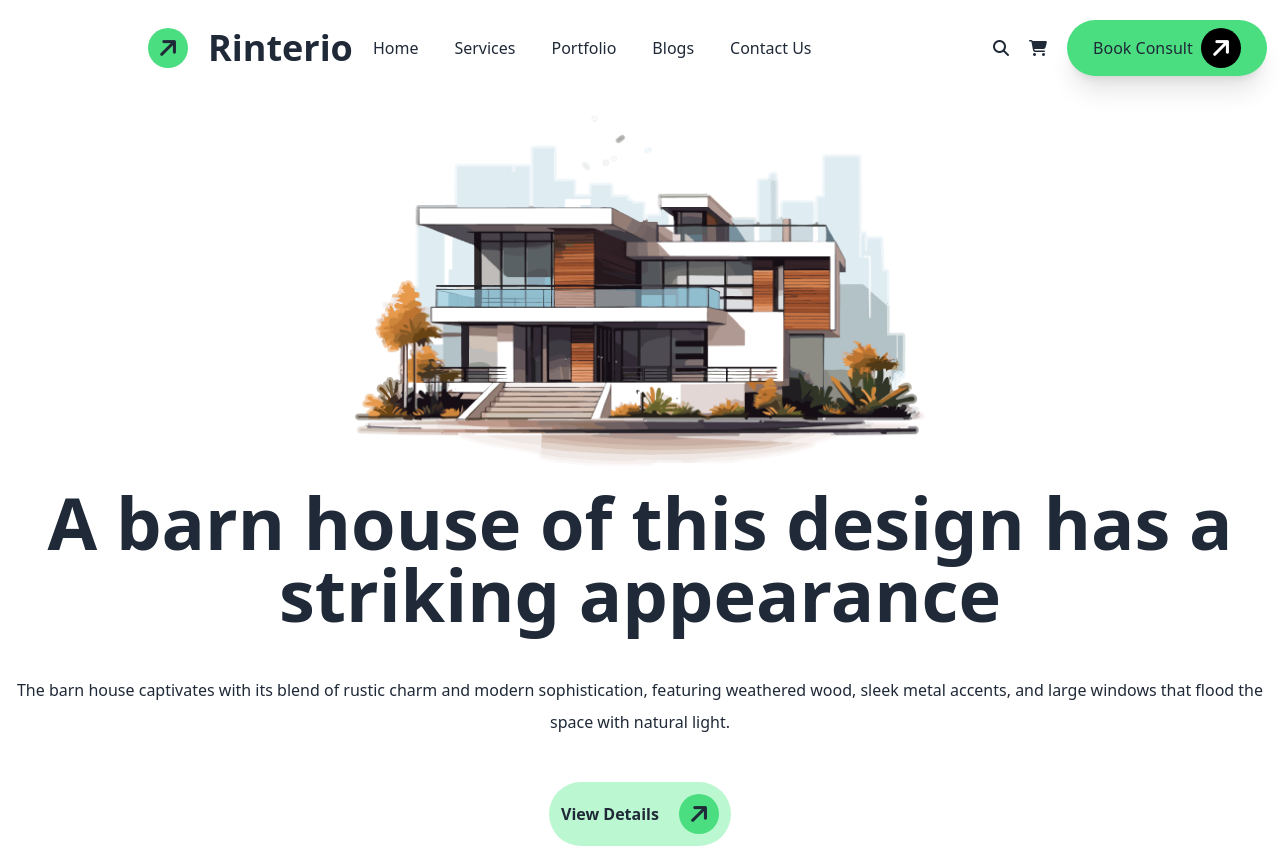
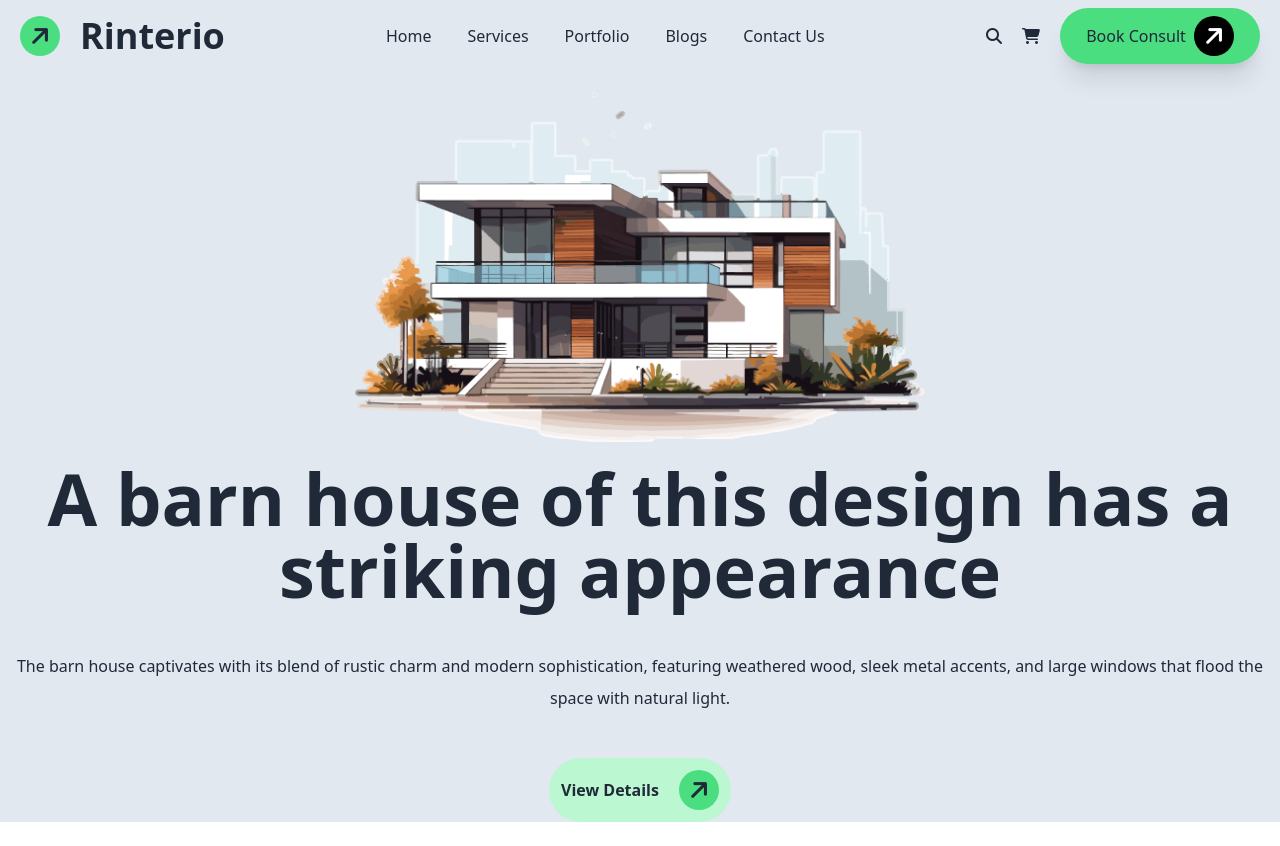
Before and after one commit to romel91/Rinterio-tailwind, a plain HTML site: page index.html in a window 1280 px wide. After the commit the page ends 822 px from the top, so only its background shows below. Drawn offline with nearby package versions, Linux system fonts and the light colour scheme.

Commit message:
screen size updated

```diff
--- a/index.html
+++ b/index.html
@@ -6,6 +6,7 @@
     <title>Rinterio</title>
     <script src="https://kit.fontawesome.com/bc5ce4f054.js" crossorigin="anonymous"></script>
     <link href="https://cdn.jsdelivr.net/npm/daisyui@4.12.10/dist/full.min.css" rel="stylesheet" type="text/css" />
+    <link rel="stylesheet" href="/style.css">
     <script src="https://cdn.tailwindcss.com"></script>
     <script>
         tailwind.config = {
@@ -19,24 +20,23 @@
           }
       </script>
 </head>
-<body>
-    <main class="max-w-screen-xl mx-auto">
+<body class="bg-slate-200">
         <!-- Navbar section -->
-        <section>
-            <nav class="w-full max-w-screen-lg mx-auto p-5">
-                <div class="flex items-center justify-between gap-5">
-                    <!-- Logo and Icon Section -->
+        <header>
+            <nav class="container mx-auto px-3 ">
+                <div class="navbar">
+                   <div class="navbar-start">
                     <div class="flex gap-2 items-center justify-center md:gap-5">
                         <div class="text-center">
-                            <i class="fa-solid fa-arrow-right font-bold text-2xl w-10 -rotate-45 bg-green-400 rounded-full p-1 border-0"></i>
+                            <i class="fa-solid fa-arrow-right font-bold text-2xl h-10 w-10 -rotate-45 bg-green-400 rounded-full p-1 border-0"></i>
                         </div>
                         <div>
                             <a class="text-2xl md:text-4xl font-bold">Rinterio</a>
                         </div>
                     </div>
+                   </div>
 
-                    <!-- Navigation Links (hidden on small screens) -->
-                    <div class="hidden md:flex md:gap-5 md:items-center md:justify-center">
+                    <div class="md:navbar-center hidden md:flex md:gap-5 md:items-center md:justify-center md:ml-8 ">
                         <ul class="flex gap-6 md:gap-9 items-center md:w-[600px]">
                             <li><a href="">Home</a></li>
                             <li><a href="">Services</a></li>
@@ -46,11 +46,10 @@
                         </ul>
                     </div>
 
-                    <!-- Search and Cart (hidden on small screens) -->
-                    <div class="hidden md:flex md:gap-5 items-center">
+                    <div class="hidden md:navbar-end md:flex md:gap-5">
                         <i class="fa-solid fa-magnifying-glass"></i>
                         <i class="fa-solid fa-cart-shopping"></i>
-                        <div class="flex items-center justify-center bg-green-400 rounded-full shadow-xl p-2 w-[150px] md:w-[200px] gap-2">
+                        <div class="flex items-center justify-center bg-green-400 rounded-full shadow-xl p-2 w-[200px] gap-2">
                             <button class="text-center"><a href="">Book Consult</a></button>
                             <div class="text-center">
                                 <i class="fa-solid fa-arrow-right font-bold text-2xl text-white -rotate-45 bg-black rounded-full w-10 p-1"></i>
@@ -59,25 +58,25 @@
                     </div>
 
                     <!-- Hamburger Menu (visible only on small screens) -->
-                    <div class="md:hidden flex items-center justify-center">
+                    <div class="md:hidden navbar-end">
                         <button class="text-2xl">
                             <i class="fa-solid fa-bars"></i>
                         </button>
                     </div>
                 </div>
-
-                <!-- Banner section -->
-
             </nav>
-            <div class="flex flex-col gap-5 md:flex md:flex-col md:items-center md:justify-center md:gap-5 mx-auto md:mx-auto">
-                <div class="mt-5 md:mt-5">
-                    <img class="w-full" src="./assets/banner.png" alt="Banner Image">
+        </header>
+        <!-- ........ -->
+         <main>
+            <!-- Banner Section -->
+            <section>
+                <div class="md:container flex flex-col gap-5 md:flex md:flex-col md:items-center md:justify-center md:gap-5 md:mx-auto">
+                    <div class="mt-5 md:mt-5 ">
+                        <img class="w-full text-center" src="./assets/banner.png" alt="Banner Image">
                     </div>
-
-                <!-- Content Section -->
                     <div>
-                    <div class="flex flex-col justify-center items-center gap-5">
-                        <h1 class="text-3xl md:text-5xl lg:text-7xl font-bold text-center">
+                        <div class="flex flex-col justify-center items-center gap-5 md:flex md:flex-col md:items-center md:justify-center md:gap-5 ">
+                            <h1 class="text-3xl md:text-5xl lg:text-7xl font-bold text-center md:text-center">
                                 A barn house of this design has a striking appearance
                             </h1>
                             <p class="py-4 md:py-6 leading-loose text-center">
@@ -93,9 +92,7 @@
                         </div>
                     </div>
                 </div>
-
             </section>
          </main>
-
 </body>
 </html>
```
Also changed, not shown: style.css (added). Lines whose indentation alone changed are shown as unchanged.
